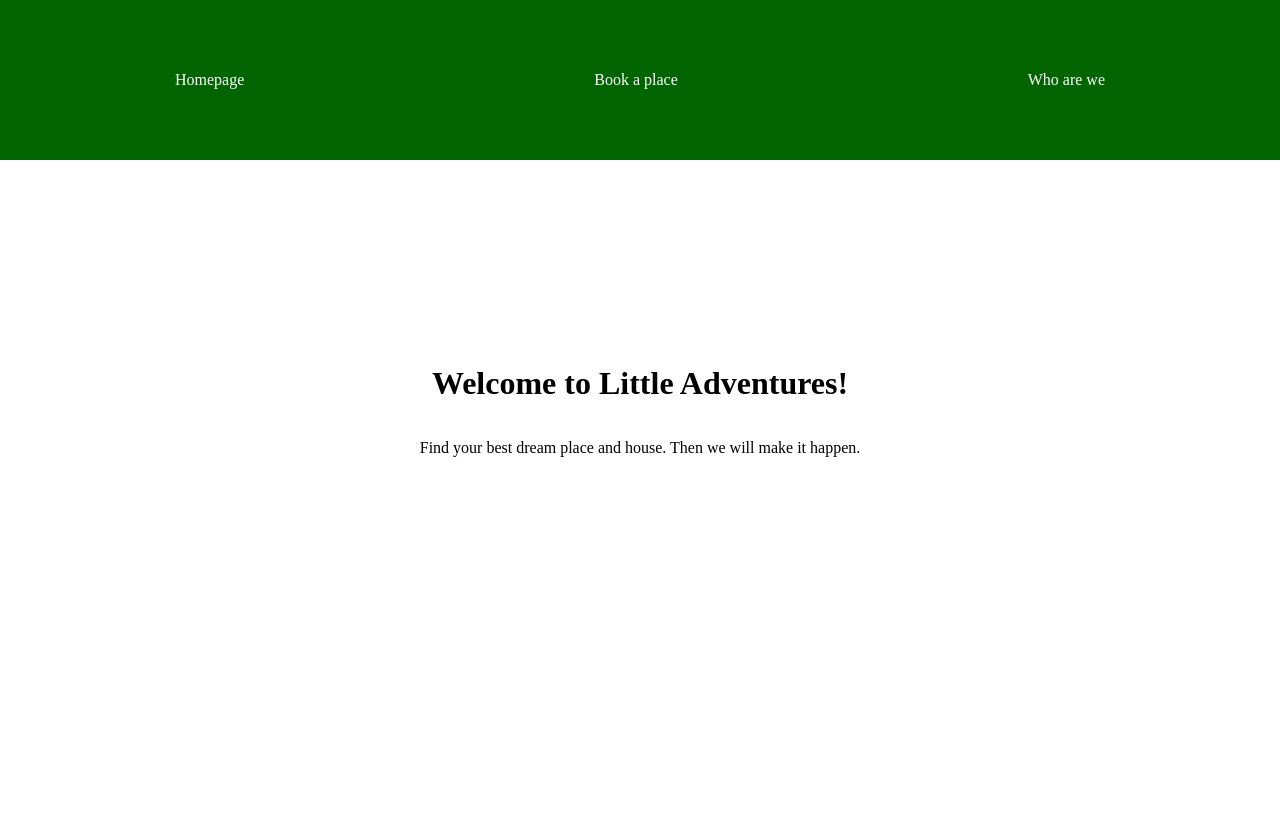
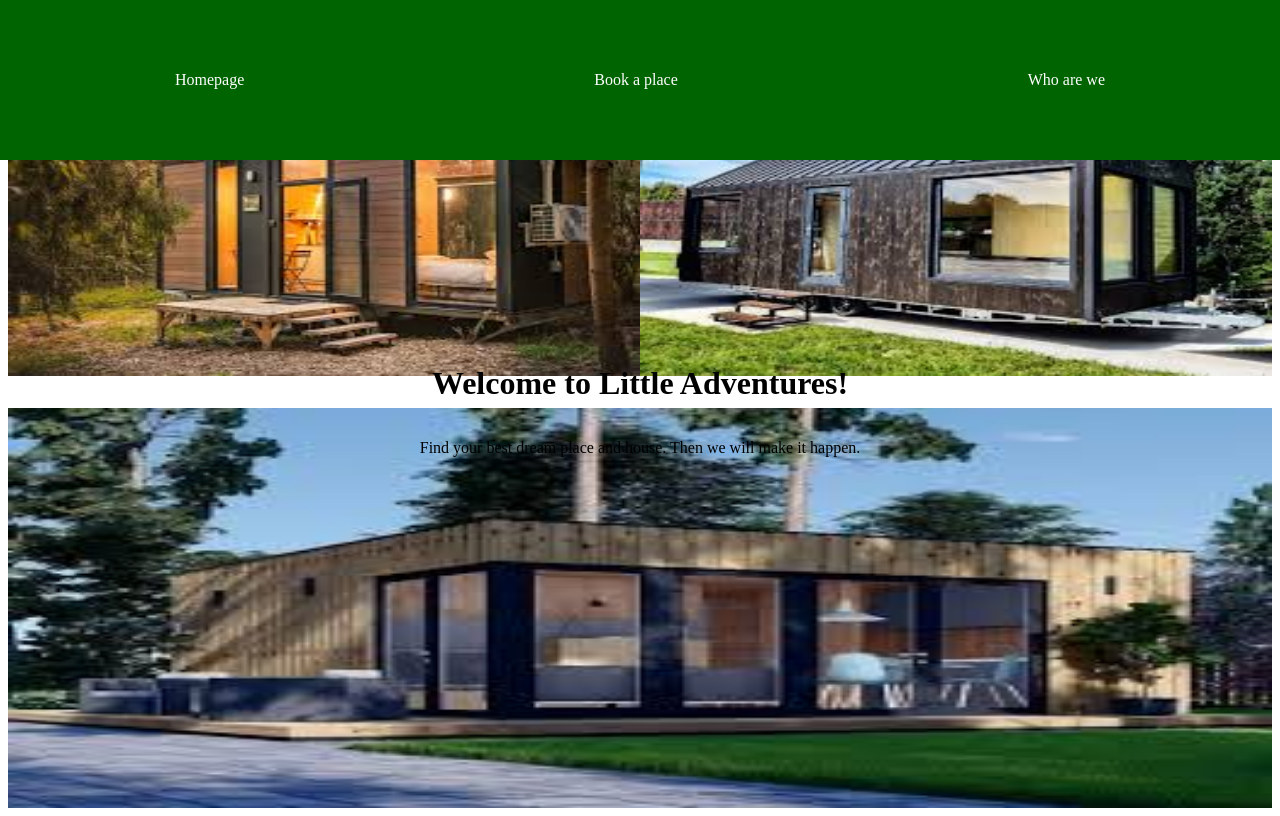
Before and after one commit to Slex736/Little-Adventures, a Django app: page / in a window 1280 px wide. Run offline with Django 5.2, Linux system fonts and the light colour scheme.

Commit message:
background homepage

```diff
--- a/Homepage/static/Homepage/Homepage.css
+++ b/Homepage/static/Homepage/Homepage.css
@@ -7,4 +7,22 @@
     align-items: center;
     text-align: center;
     top: 100vh;
+
+    background-image:
+        url("images/tinyhouse.jpeg"),
+        url("images/tinyhouse2.jpeg"),
+        url("images/tinyhouse3.jpeg");
+    background-position:
+        left 10%,
+        right 10%,
+        center bottom;
+    background-repeat:
+        no-repeat,
+        no-repeat,
+        no-repeat;
+    background-size:
+        50% 40%,
+        50% 40%,
+        100% 50%;
+
 }
--- a/Homepage/templates/Homepage/Homepage.html
+++ b/Homepage/templates/Homepage/Homepage.html
@@ -11,4 +11,5 @@
         <h1>Welcome to Little Adventures!</h1>
         <p>Find your best dream place and house. Then we will make it happen.</p>
     </div>
+
 {% endblock %}
```
Also changed, not shown: Homepage/static/Homepage/Images/tinyhouse.jpeg (added), Homepage/static/Homepage/Images/tinyhouse2.jpeg (added), Homepage/static/Homepage/Images/tinyhouse3.jpeg (added).
